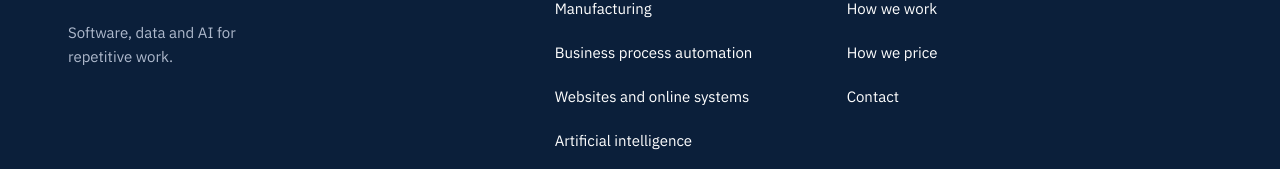
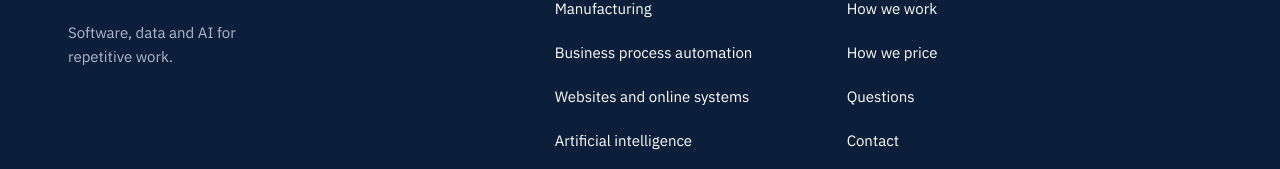
Before and after one commit to Vegasoft-Technologies/vegasoft-web, a Next.js app: page / in a window 1280 px wide. Shown: the part 6809-6978 px from the top of the page. Built offline with nearby package versions, Linux system fonts and the light colour scheme.

Commit message:
feat(content): add the contact hint and the questions link
One sentence under the contact copy saying what it helps to know and that no specification is needed, and a footer link to the questions section. The writing-rules test now covers the questions as well.

```diff
--- a/src/content/en/home.ts
+++ b/src/content/en/home.ts
@@ -93,6 +93,7 @@ export const home = {
   contact: {
     title: "Tell us about the job.",
     body: "If something in your business is repeated by hand every day, it can very likely be handed to a system. Tell us about it and we'll say plainly whether it's a fit and how long it would take. Needs not listed here are welcome too.",
+    hint: "It helps to know what is repeated, how often, who does it, and which programs or machines are involved. A rough note is enough. You do not need a specification.",
     cta: { label: "Email us", href: "mailto:hello@vegasoft.co.uk" },
     emailLabel: "Email",
     phoneLabel: "Phone",
--- a/src/content/en/navigation.ts
+++ b/src/content/en/navigation.ts
@@ -17,6 +17,7 @@ export const footer = {
   companyLinks: [
     { label: "How we work", href: "/#how-we-work" },
     { label: "How we price", href: "/#pricing" },
+    { label: "Questions", href: "/#questions" },
     { label: "Contact", href: "/#contact" },
   ] satisfies NavLink[],
 };
```
Also changed, not shown: 1 other file (tests, documents, lock files or other folders).
